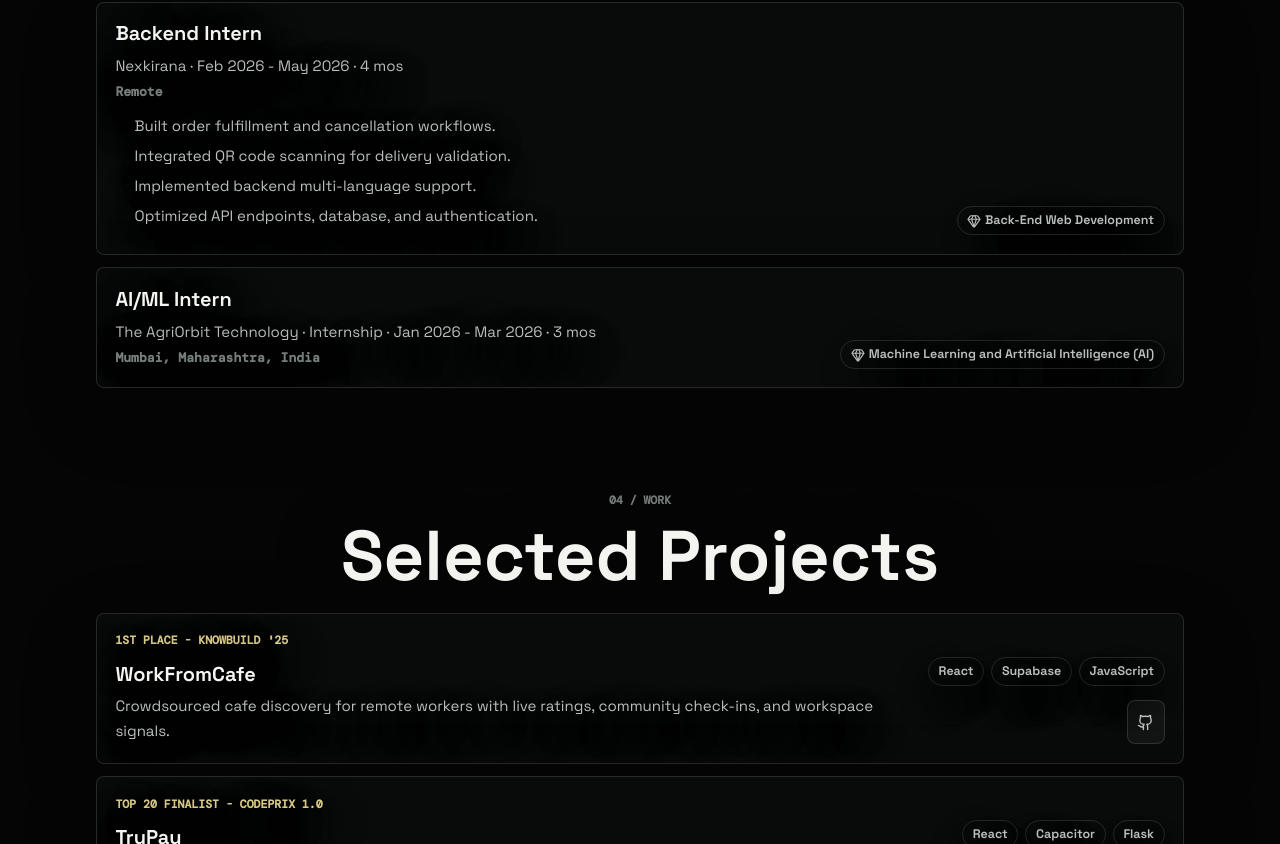
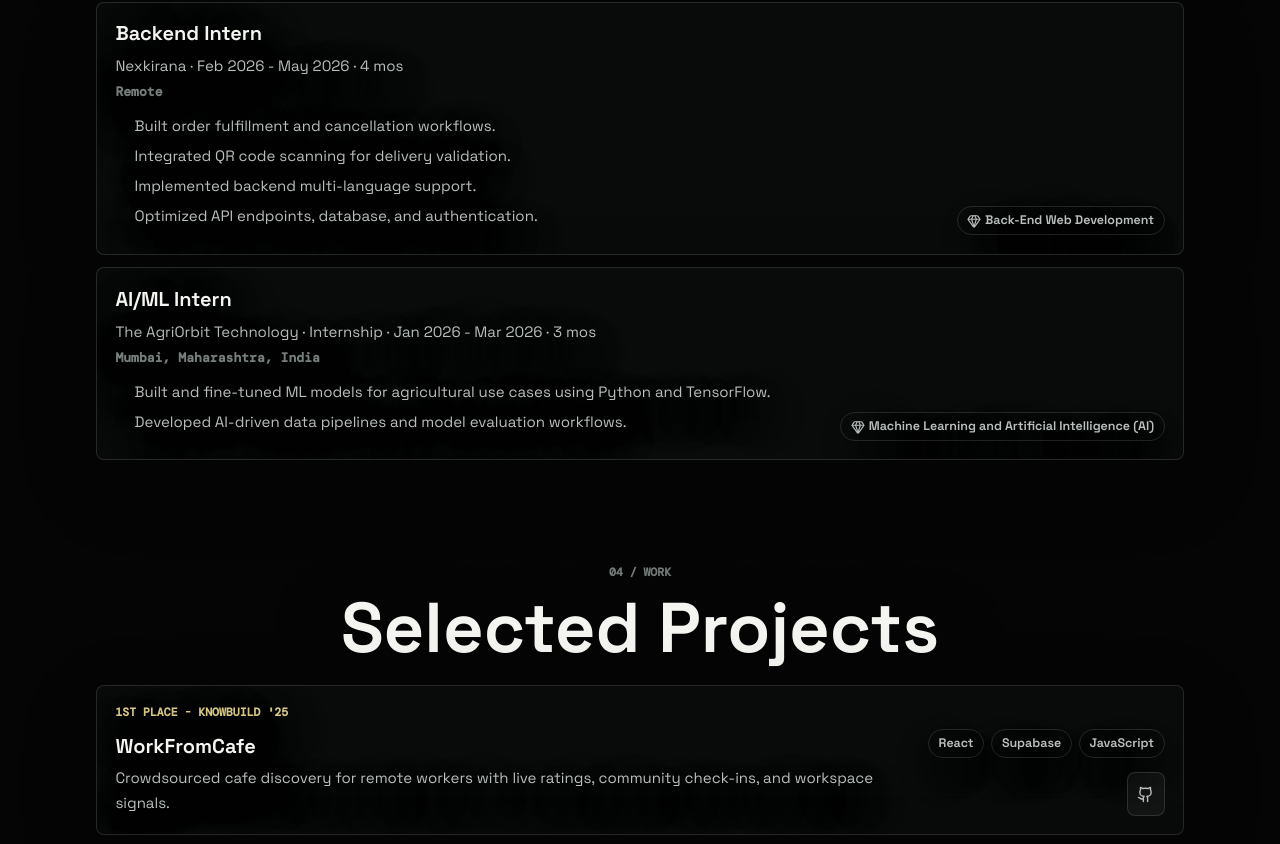
Before and after one commit to Nr1408/Portfolio, a React (Vite) app: page / in a window 1280 px wide. Shown: the part 1956-2800 px from the top of the page. Built offline with nearby package versions, Linux system fonts and the light colour scheme; a web font is replaced by a local one.

Commit message:
Add AgriOrbit experience details

```diff
--- a/src/components/ImmersiveScene.tsx
+++ b/src/components/ImmersiveScene.tsx
@@ -58,6 +58,10 @@
     date: "Jan 2026 - Mar 2026 · 3 mos",
     location: "Mumbai, Maharashtra, India",
     skill: "Machine Learning and Artificial Intelligence (AI)",
+    description: [
+      "Built and fine-tuned ML models for agricultural use cases using Python and TensorFlow.",
+      "Developed AI-driven data pipelines and model evaluation workflows."
+    ],
   },
 ];
 
```
